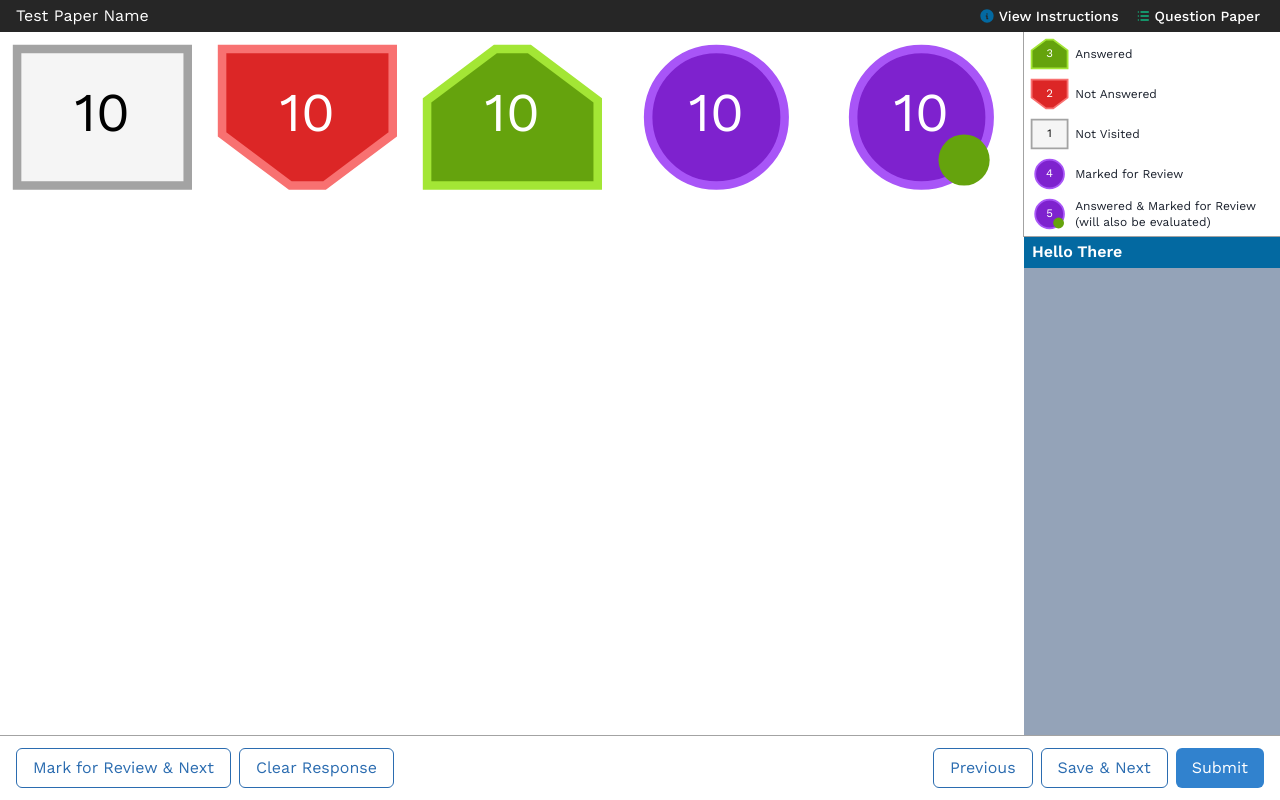
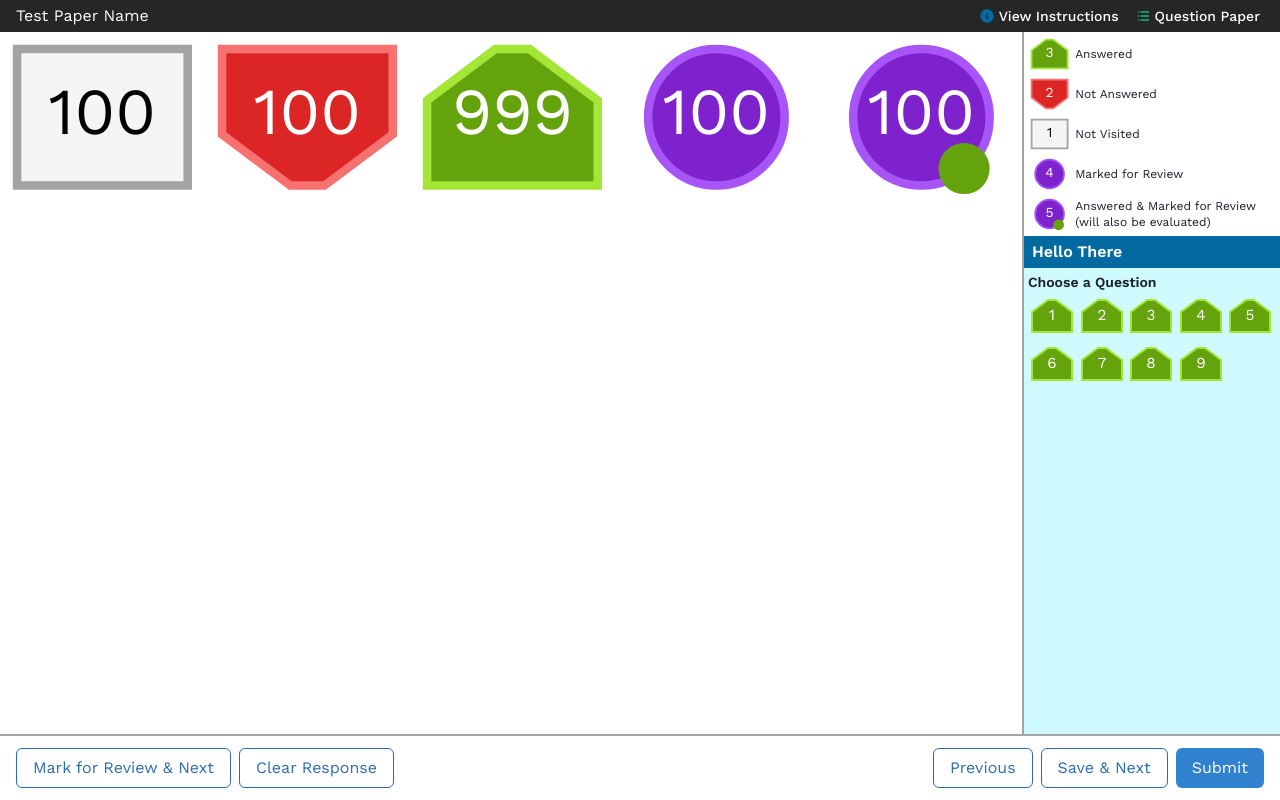
Before and after one commit to SuyashC1000/openmock, a Next.js app: page /test in a window 1280 px wide. Built offline with nearby package versions, Linux system fonts and the light colour scheme.

Commit message:
Added Question Grid

```diff
--- a/app/components/QuestionBtn.tsx
+++ b/app/components/QuestionBtn.tsx
@@ -61,7 +61,7 @@ const QuestionBtn = (props: Props) => {
               stroke="#a855f7"
               strokeWidth={5}
             />
-            <circle cx="85" cy="75" r="15" fill="#65a30d" strokeWidth={5} />
+            <circle cx="85" cy="80" r="15" fill="#65a30d" strokeWidth={5} />
           </>
         );
 
@@ -71,7 +71,6 @@ const QuestionBtn = (props: Props) => {
   };
 
   const textColor = props.status === 0 ? "black" : "white";
-  console.log(textColor);
 
   React.useEffect(() => {
     setCount(props.count);
@@ -92,7 +91,7 @@ const QuestionBtn = (props: Props) => {
         y="50%"
         dominant-baseline="middle"
         text-anchor="middle"
-        fontSize="2rem"
+        fontSize="2.4rem"
         fill={textColor}
       >
         {count}
--- a/app/components/QuestionLegend.tsx
+++ b/app/components/QuestionLegend.tsx
@@ -28,7 +28,7 @@ const QuestionLegend = (props: Props) => {
   const legendOrder = [2, 1, 0, 3, 4];
 
   return (
-    <div className="bg-white flex-0 p-1 outline outline-1 outline-neutral-400">
+    <div className="bg-white flex-0 p-1">
       <div className="flex flex-col items-start gap-1">
         {legendOrder.map((e, i) => {
           return (
--- a/app/test/TestBottombar.tsx
+++ b/app/test/TestBottombar.tsx
@@ -5,7 +5,7 @@ const TestBottombar = () => {
   return (
     <div
       className="h-16 w-screen bg-white flex flex-0 justify-between
-       items-center px-4 gap-4 outline outline-1 outline-neutral-400 "
+       items-center px-4 gap-4 outline outline-2 outline-neutral-400 "
     >
       <ButtonGroup>
         <Button fontWeight={"400"} variant="outline" colorScheme="blue">
--- a/app/test/TestMainWindow.tsx
+++ b/app/test/TestMainWindow.tsx
@@ -5,11 +5,11 @@ const TestMainWindow = () => {
   return (
     <div className="bg-white flex-1 ">
       <div className="flex ">
-        <QuestionBtn count={10} status={0} />
-        <QuestionBtn count={10} status={1} />
-        <QuestionBtn count={10} status={2} />
-        <QuestionBtn count={10} status={3} />
-        <QuestionBtn count={10} status={4} />
+        <QuestionBtn count={100} status={0} />
+        <QuestionBtn count={100} status={1} />
+        <QuestionBtn count={999} status={2} />
+        <QuestionBtn count={100} status={3} />
+        <QuestionBtn count={100} status={4} />
       </div>
     </div>
   );
--- a/app/test/TestSidebar.tsx
+++ b/app/test/TestSidebar.tsx
@@ -1,6 +1,12 @@
+"use client";
+
 import { Text } from "@chakra-ui/react";
+
 import React from "react";
 import QuestionLegend from "../components/QuestionLegend";
+import QuestionBtn from "../components/QuestionBtn";
+import { random } from "lodash";
+import { randomInt } from "crypto";
 
 const TestSidebar = () => {
   function SectionHeading() {
@@ -11,10 +17,30 @@ const TestSidebar = () => {
     );
   }
 
+  function QuestionsGrid() {
+    return (
+      <div className="bg-cyan-100 flex flex-1 p-1 flex-col">
+        <Text className="font-semibold text-sm">Choose a Question</Text>
+        <div className="grid grid-flow-row grid-cols-5">
+          {[1, 2, 3, 4, 5, 6, 7, 8, 9].map((e, i) => {
+            return (
+              <>
+                <span className="h-12 w-12">
+                  <QuestionBtn status={2} count={e} />
+                </span>
+              </>
+            );
+          })}
+        </div>
+      </div>
+    );
+  }
+
   return (
-    <div className="w-64 bg-slate-400 flex-0 flex-box flex-col">
+    <div className="w-64 bg-slate-400 flex flex-box flex-col outline outline-2 outline-neutral-400">
       <QuestionLegend legendCounts={[1, 2, 3, 4, 5]} viewMode={0} />
       <SectionHeading />
+      <QuestionsGrid />
     </div>
   );
 };
```
